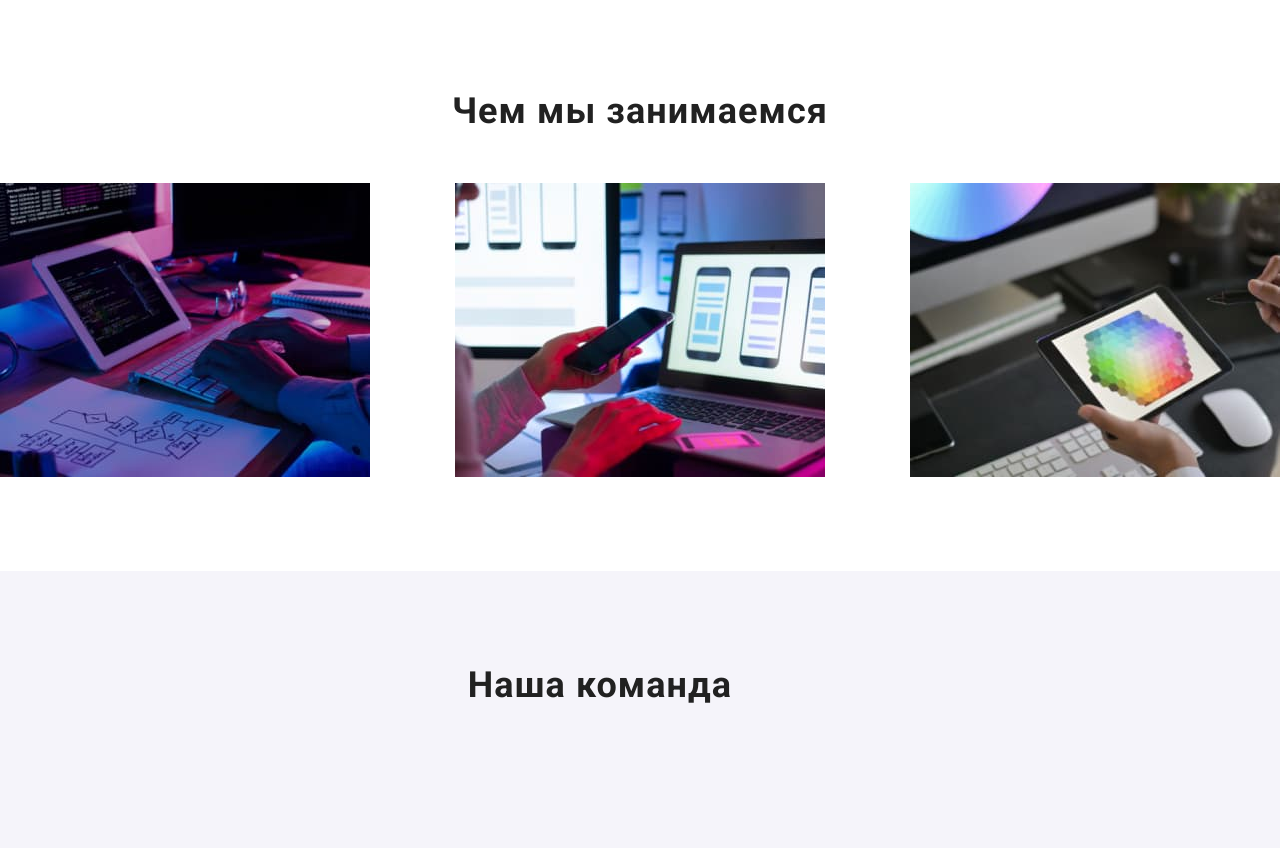
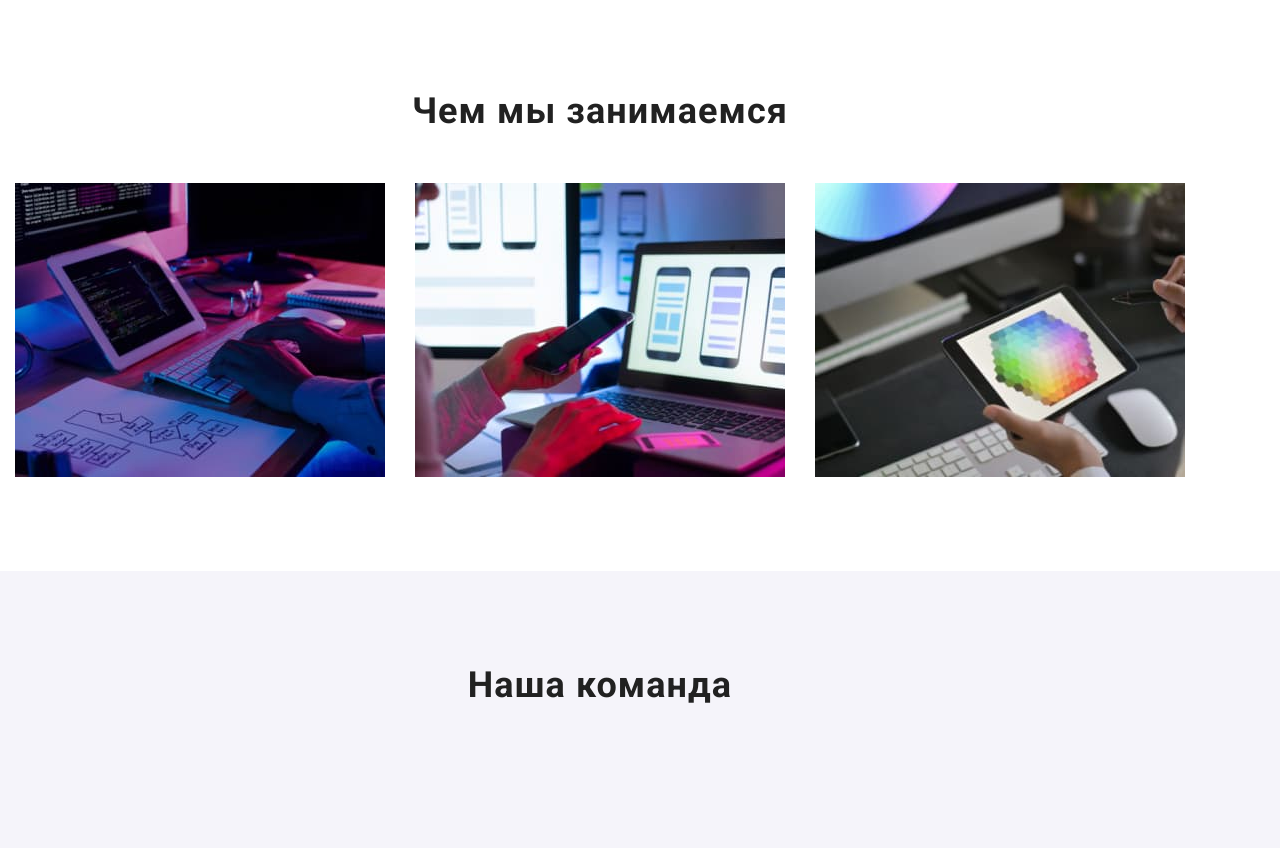
Before and after one commit to Bohdana-Halenko/goit-markup-hw-03, a plain HTML site: page index.html in a window 1280 px wide. Shown: the part 877-1725 px from the top of the page. Drawn offline with nearby package versions, Linux system fonts and the light colour scheme.

Commit message:
изменяет ошибку в названии класса

```diff
--- a/css/style.css
+++ b/css/style.css
@@ -168,6 +168,7 @@ img {
   color: var(--title-text-color);
   padding-top: 94px;
   padding-bottom: 94px;
+  box-sizing: border-box;
 }
 .work {
   display: flex;
--- a/index.html
+++ b/index.html
@@ -72,7 +72,7 @@
 
         <!--Activity-->
         <section class="activity">
-            <div class="conteiner">
+            <div class="container">
                 <h2 class="section-title">Чем мы занимаемся</h2>
                 <ul class="work list">
                     <li class="img-activity"><img src="images/box1.jpg" alt="Пишем код" width="370" height="294"></li>
```
